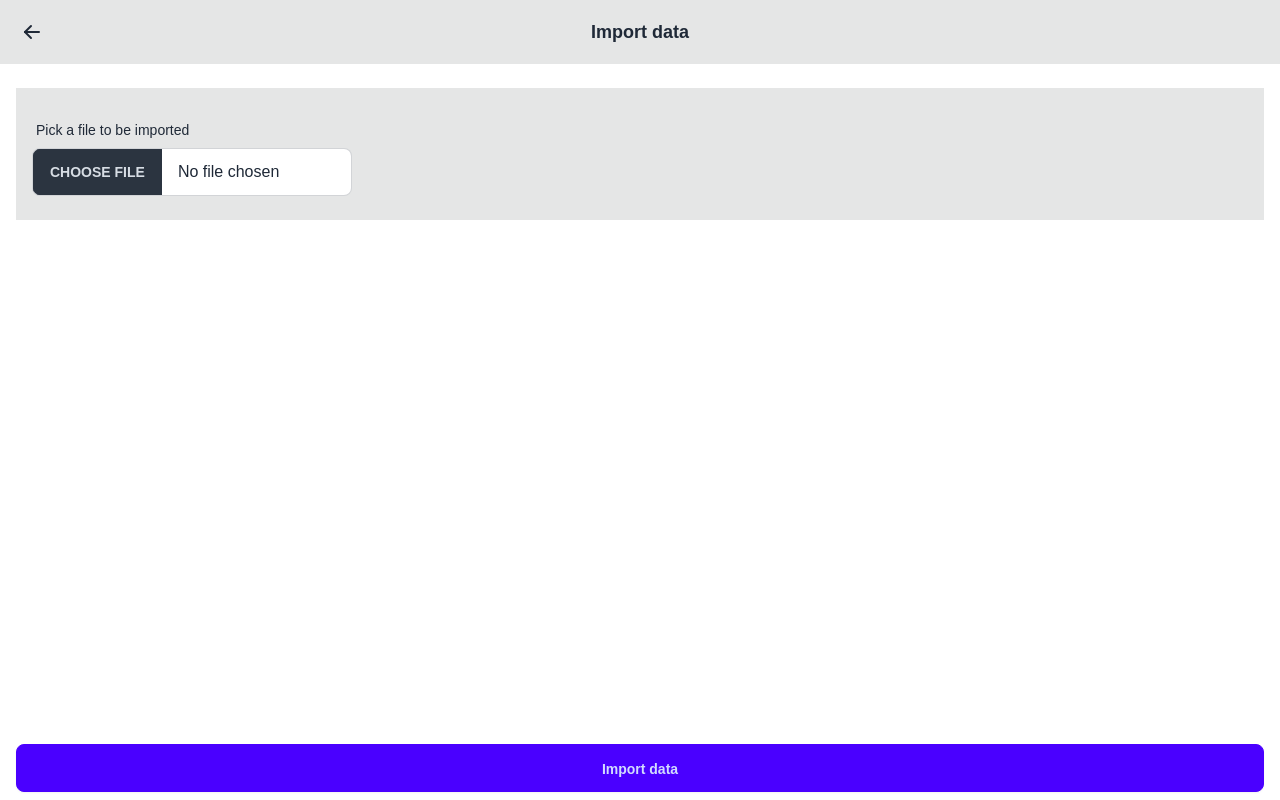
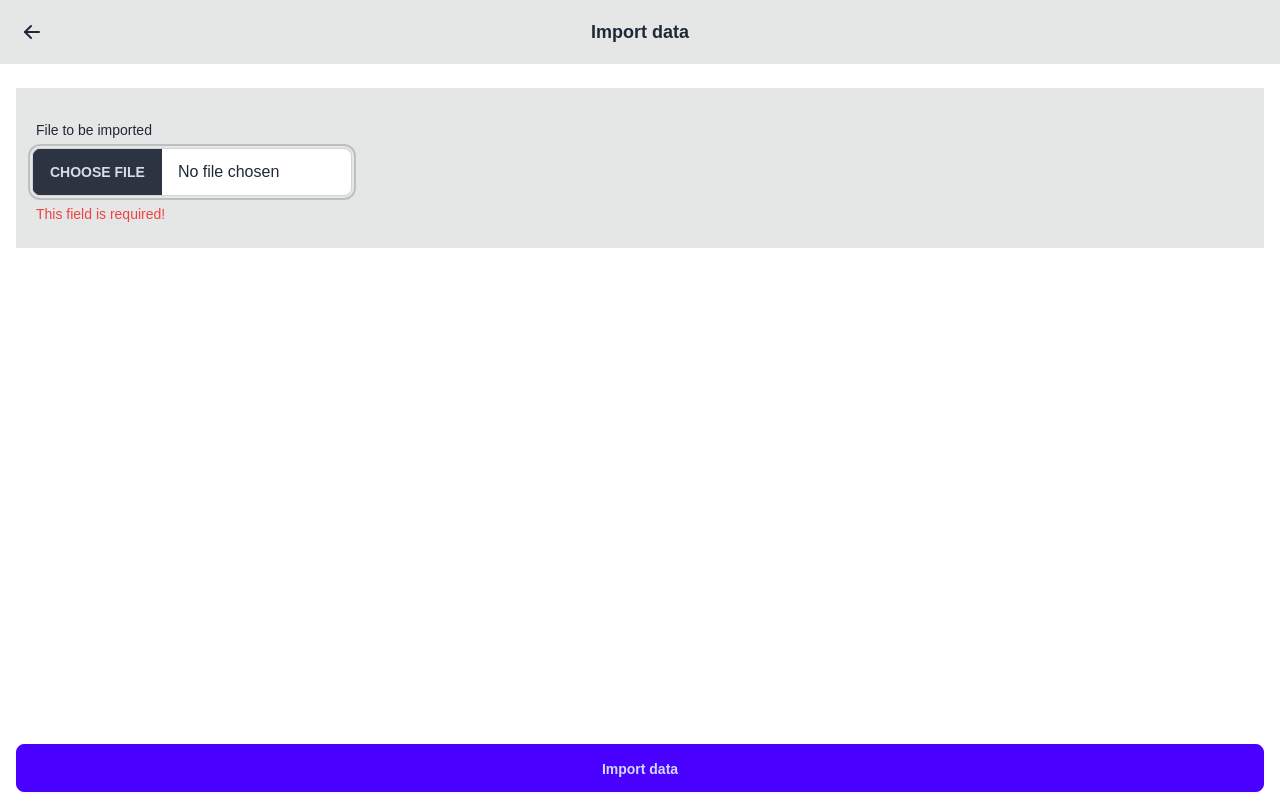
Before and after one commit to lukasbicus/cardchain, a Next.js app: page /import-data in a window 1280 px wide. Both pictures are taken after a click on the button "Import data". Built offline with nearby package versions, Linux system fonts and the light colour scheme.

Commit message:
Create FileImportField component.

```diff
--- a/app/import-data/import-data-page.tsx
+++ b/app/import-data/import-data-page.tsx
@@ -1,5 +1,6 @@
 'use client';
 
+import { FileImportField } from '@/app/ui/file-import-field';
 import { useForm } from 'react-hook-form';
 
 enum ImportFormNames {
@@ -11,7 +12,11 @@ type ImportForm = {
 };
 
 export function ImportDataPage() {
-  const { register, handleSubmit } = useForm<ImportForm>();
+  const {
+    register,
+    handleSubmit,
+    formState: { errors },
+  } = useForm<ImportForm>();
   const processFileImport = (data: ImportForm) => {
     console.log('importFile', data);
     const file = data[ImportFormNames.FileList]
@@ -35,16 +40,13 @@ export function ImportDataPage() {
       onSubmit={handleSubmit(processFileImport)}
     >
       <div className="px-4 py-6 bg-base-300">
-        <label className="form-control w-full max-w-xs">
-          <div className="label">
-            <span className="label-text">Pick a file to be imported</span>
-          </div>
-          <input
-            type="file"
-            className="file-input file-input-bordered w-full max-w-xs"
-            {...register(ImportFormNames.FileList)}
-          />
-        </label>
+        <FileImportField
+          label="File to be imported"
+          name={ImportFormNames.FileList}
+          required
+          register={register}
+          errors={errors}
+        />
       </div>
       <footer className="btm-nav btm-nav-md text-base-content px-4">
         <button className="btn btn-primary w-full" type="submit">
--- /dev/null
+++ b/app/ui/file-import-field.tsx
@@ -0,0 +1,42 @@
+import clsx from 'clsx';
+import { FieldValues, FormState, Path, UseFormRegister } from 'react-hook-form';
+
+export function FileImportField<T extends FieldValues>({
+  label,
+  className,
+  name,
+  register,
+  disabled,
+  required,
+  errors,
+}: {
+  label: string;
+  className?: string;
+  disabled?: boolean;
+  name: Path<T>;
+  register: UseFormRegister<T>;
+  errors: FormState<T>['errors'];
+  required?: boolean;
+}) {
+  return (
+    <label className={clsx('form-control w-full max-w-xs', className)}>
+      <div className="label">
+        <span className="label-text">{label}</span>
+      </div>
+      <input
+        type="file"
+        className="file-input file-input-bordered w-full max-w-xs"
+        disabled={disabled}
+        {...register(name, { required })}
+      />
+      {errors[name] && (
+        <span className="text-sm text-error pt-2 px-1">
+          This field is required!
+        </span>
+      )}
+      {!errors[name] && required && (
+        <span className="text-sm pt-2 px-1 text-base-content/25">Required</span>
+      )}
+    </label>
+  );
+}
```
